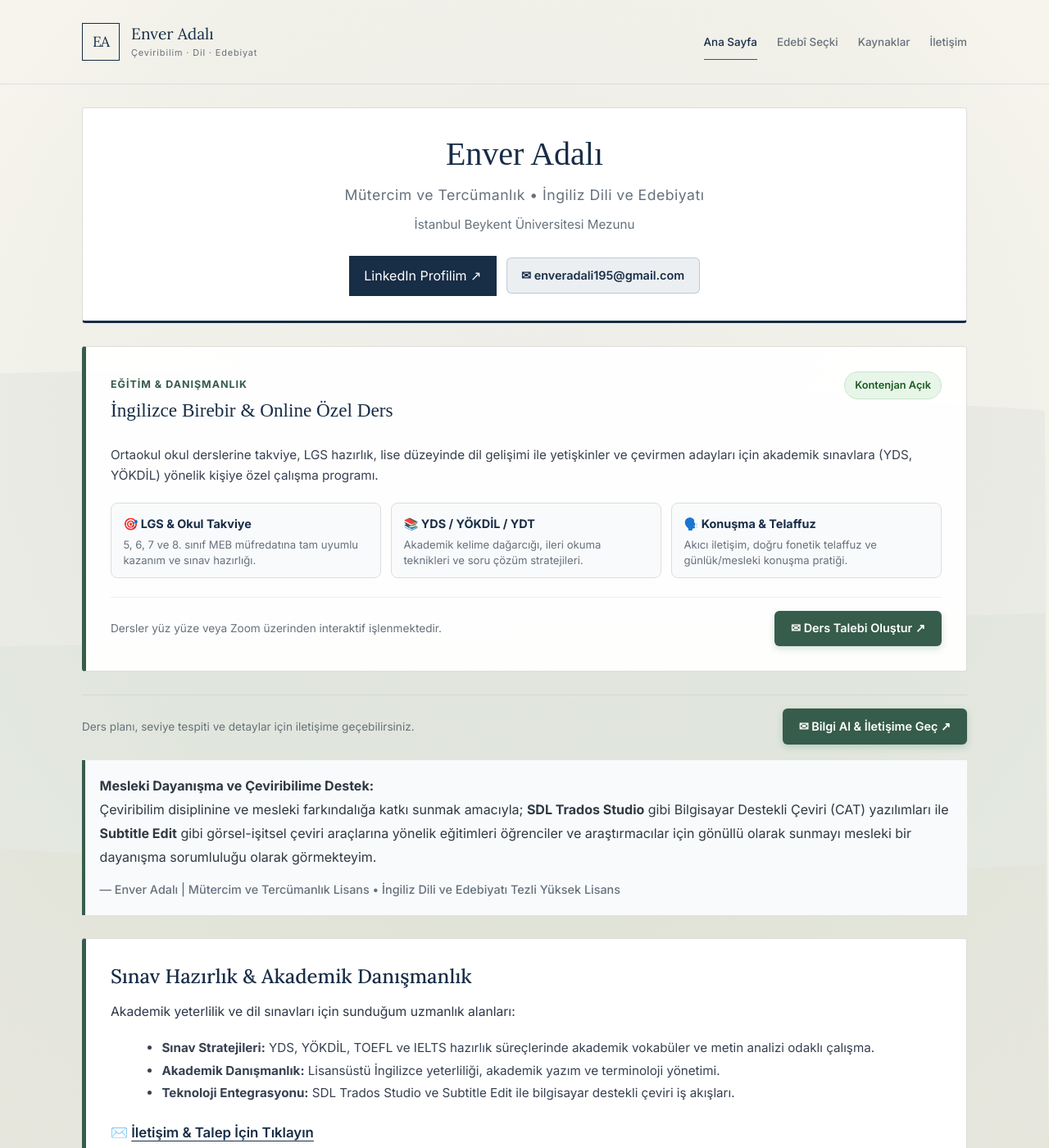
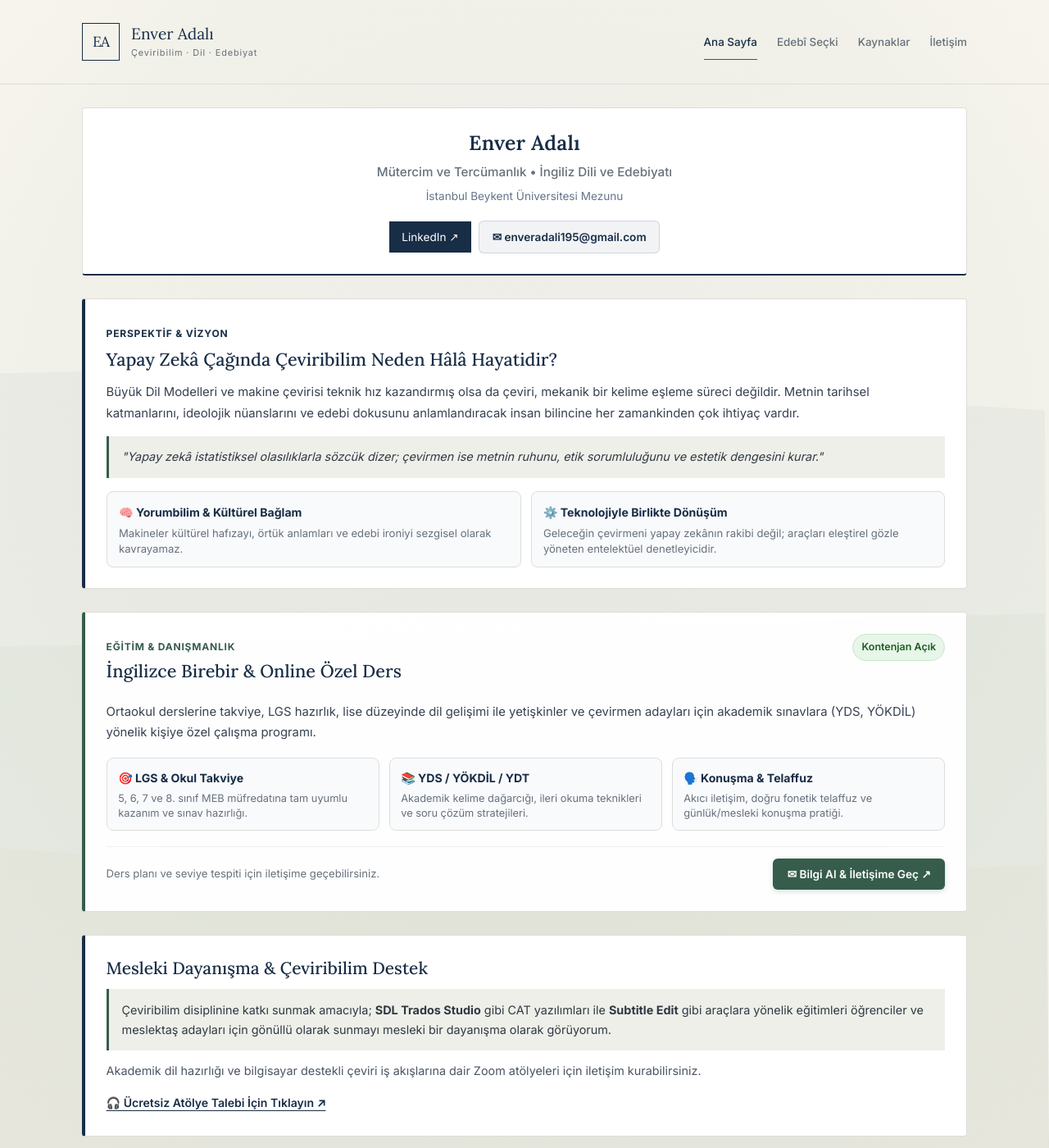
Before and after one commit to adalienver/adalienver.github.io, a Jekyll site: the page built from index.md, in a window 1280 px wide and 1400 px high. Shown: the whole window at 82% size. Built offline with Jekyll 4.4.1, drawn with Linux system fonts in a browser that asks for light colours; some of the changed text lies outside the part shown.

Commit message:
Update index.md

```diff
--- a/index.md
+++ b/index.md
@@ -3,112 +3,123 @@ layout: default
 title: Ana Sayfa
 ---
 
-<!-- PROFİL KARTI -->
-<div class="card" style="text-align: center; border-bottom: 3px solid var(--primary);">
-  <h1 style="font-family: 'Cinzel', serif; font-size: 2.5rem; color: var(--primary); margin-bottom: 0.5rem;">Enver Adalı</h1>
-  <p style="color: var(--muted); margin: 0; font-size: 1.1rem; letter-spacing: 0.5px;">
+<!-- PROFİL KARTI (SADE VE AKADEMİK) -->
+<div class="card" style="text-align: center; padding: 1.6rem 1.4rem; margin-bottom: 1.5rem; border-bottom: 2px solid var(--primary);">
+  <h1 style="font-family: 'Lora', serif; font-size: 1.55rem; font-weight: 600; color: var(--primary); margin: 0 0 0.35rem; letter-spacing: 0.2px;">
+    Enver Adalı
+  </h1>
+  <p style="color: var(--muted); font-size: 0.95rem; margin: 0; font-weight: 500;">
     Mütercim ve Tercümanlık • İngiliz Dili ve Edebiyatı
   </p>
-  <p style="color: var(--muted); font-size: 0.95rem; margin-top: 0.4rem;">
+  <p style="color: #64748b; font-size: 0.85rem; margin-top: 0.25rem;">
     İstanbul Beykent Üniversitesi Mezunu
   </p>
 
-  <!-- ETKİLEŞİM BUTONLARI (LINKEDIN & E-POSTA) -->
-  <div style="margin-top: 1.5rem; display: flex; justify-content: center; align-items: center; gap: 0.75rem; flex-wrap: wrap;">
-    <a href="{{ site.linkedin_url }}" target="_blank" rel="noopener noreferrer" class="btn-linkedin" style="margin-top: 0;">
-      LinkedIn Profilim ↗
+  <!-- ETKİLEŞİM BUTONLARI -->
+  <div style="margin-top: 1.1rem; display: flex; justify-content: center; align-items: center; gap: 0.6rem; flex-wrap: wrap;">
+    <a href="{{ site.linkedin_url }}" target="_blank" rel="noopener noreferrer" class="btn-linkedin" style="margin-top: 0; padding: 0.4rem 0.95rem; font-size: 0.85rem;">
+      LinkedIn ↗
     </a>
-    <a href="mailto:enveradali195@gmail.com" class="btn-email" style="display: inline-flex; align-items: center; gap: 0.5rem; background: rgba(21, 50, 91, 0.08); color: var(--primary) !important; padding: 0.5rem 1.1rem; border-radius: 6px; text-decoration: none; font-size: 0.9rem; font-weight: 600; border: 1px solid rgba(21, 50, 91, 0.2); transition: all 0.2s ease;">
+    <a href="mailto:enveradali195@gmail.com" style="display: inline-flex; align-items: center; gap: 0.4rem; background: rgba(21, 50, 91, 0.06); color: var(--primary) !important; padding: 0.4rem 0.95rem; border-radius: 6px; text-decoration: none; font-size: 0.85rem; font-weight: 600; border: 1px solid rgba(21, 50, 91, 0.15);">
       ✉ enveradali195@gmail.com
     </a>
   </div>
 </div>
+
+<!-- MANİFESTO: YAPAY ZEKÂ ÇAĞINDA ÇEVİRİBİLİM -->
+<div class="card" style="border-left: 4px solid var(--primary); background: #ffffff; padding: 1.6rem; margin-bottom: 1.5rem;">
+  <span style="font-size: 0.75rem; font-weight: 700; color: var(--primary); text-transform: uppercase; letter-spacing: 0.8px;">Perspektif & Vizyon</span>
+  <h2 style="font-family: 'Lora', serif; font-size: 1.35rem; color: var(--primary); margin: 0.25rem 0 0.85rem;">Yapay Zekâ Çağında Çeviribilim Neden Hâlâ Hayatidir?</h2>
+
+  <p style="font-size: 0.93rem; color: #374151; line-height: 1.75; margin-bottom: 0.85rem;">
+    Büyük Dil Modelleri ve makine çevirisi teknik hız kazandırmış olsa da çeviri, mekanik bir kelime eşleme süreci değildir. Metnin tarihsel katmanlarını, ideolojik nüanslarını ve edebi dokusunu anlamlandıracak insan bilincine her zamankinden çok ihtiyaç vardır.
+  </p>
+
+  <div class="abstract-quote" style="margin: 0.9rem 0; font-size: 0.9rem; line-height: 1.7; padding: 0.85rem 1rem;">
+    <em>"Yapay zekâ istatistiksel olasılıklarla sözcük dizer; çevirmen ise metnin ruhunu, etik sorumluluğunu ve estetik dengesini kurar."</em>
+  </div>
+
+  <div style="display: grid; grid-template-columns: repeat(auto-fit, minmax(220px, 1fr)); gap: 0.75rem; margin-top: 1rem;">
+    <div style="background: rgba(248, 250, 252, 0.85); border: 1px solid var(--border); padding: 0.75rem 0.9rem; border-radius: 8px;">
+      <strong style="color: var(--primary); font-size: 0.88rem; display: block; margin-bottom: 0.2rem;">🧠 Yorumbilim & Kültürel Bağlam</strong>
+      <span style="font-size: 0.82rem; color: var(--muted); line-height: 1.45; display: block;">Makineler kültürel hafızayı, örtük anlamları ve edebi ironiyi sezgisel olarak kavrayamaz.</span>
+    </div>
+
+    <div style="background: rgba(248, 250, 252, 0.85); border: 1px solid var(--border); padding: 0.75rem 0.9rem; border-radius: 8px;">
+      <strong style="color: var(--primary); font-size: 0.88rem; display: block; margin-bottom: 0.2rem;">⚙️ Teknolojiyle Birlikte Dönüşüm</strong>
+      <span style="font-size: 0.82rem; color: var(--muted); line-height: 1.45; display: block;">Geleceğin çevirmeni yapay zekânın rakibi değil; araçları eleştirel gözle yöneten entelektüel denetleyicidir.</span>
+    </div>
+  </div>
+</div>
+
 <!-- BİREBİR & ONLİNE ÖZEL DERS ALANI -->
-<div class="card" style="border-left: 5px solid var(--accent); background: rgba(255, 255, 255, 0.94);">
-  <div style="display: flex; justify-content: space-between; align-items: flex-start; flex-wrap: wrap; gap: 0.5rem; margin-bottom: 0.8rem;">
+<div class="card" style="border-left: 4px solid var(--accent); background: rgba(255, 255, 255, 0.96); padding: 1.6rem; margin-bottom: 1.5rem;">
+  <div style="display: flex; justify-content: space-between; align-items: flex-start; flex-wrap: wrap; gap: 0.5rem; margin-bottom: 0.6rem;">
     <div>
-      <span style="font-size: 0.78rem; font-weight: 700; color: var(--accent); text-transform: uppercase; letter-spacing: 1px;">Eğitim & Danışmanlık</span>
-      <h2 style="font-family: 'Cinzel', serif; font-size: 1.45rem; color: var(--primary); margin-top: 0.2rem;">İngilizce Birebir & Online Özel Ders</h2>
+      <span style="font-size: 0.75rem; font-weight: 700; color: var(--accent); text-transform: uppercase; letter-spacing: 0.8px;">Eğitim & Danışmanlık</span>
+      <h2 style="font-family: 'Lora', serif; font-size: 1.35rem; color: var(--primary); margin-top: 0.15rem;">İngilizce Birebir & Online Özel Ders</h2>
     </div>
-    <span style="background: #e8f5e9; color: #1b5e20; font-size: 0.8rem; font-weight: 600; padding: 0.3rem 0.75rem; border-radius: 999px; border: 1px solid #c8e6c9;">
+    <span style="background: #e8f5e9; color: #1b5e20; font-size: 0.78rem; font-weight: 600; padding: 0.25rem 0.65rem; border-radius: 999px; border: 1px solid #c8e6c9;">
       Kontenjan Açık
     </span>
   </div>
 
-  <p style="font-size: 0.95rem; color: #374151; line-height: 1.7; margin-bottom: 1.25rem;">
-    Ortaokul okul derslerine takviye, LGS hazırlık, lise düzeyinde dil gelişimi ile yetişkinler ve çevirmen adayları için akademik sınavlara (YDS, YÖKDİL) yönelik kişiye özel çalışma programı.
+  <p style="font-size: 0.93rem; color: #374151; line-height: 1.7; margin-bottom: 1.1rem;">
+    Ortaokul derslerine takviye, LGS hazırlık, lise düzeyinde dil gelişimi ile yetişkinler ve çevirmen adayları için akademik sınavlara (YDS, YÖKDİL) yönelik kişiye özel çalışma programı.
   </p>
 
-  <!-- ÖNE ÇIKAN DERS ALANLARI (GRID) -->
-  <div style="display: grid; grid-template-columns: repeat(auto-fit, minmax(220px, 1fr)); gap: 0.75rem; margin-bottom: 1.4rem;">
-    <div style="background: rgba(248, 250, 252, 0.85); border: 1px solid var(--border); padding: 0.75rem 0.9rem; border-radius: 8px;">
-      <strong style="color: var(--primary); font-size: 0.9rem; display: block; margin-bottom: 0.2rem;">🎯 LGS & Okul Takviye</strong>
-      <span style="font-size: 0.82rem; color: var(--muted); line-height: 1.4; display: block;">5, 6, 7 ve 8. sınıf MEB müfredatına tam uyumlu kazanım ve sınav hazırlığı.</span>
+  <!-- ÖNE ÇIKAN DERS ALANLARI -->
+  <div style="display: grid; grid-template-columns: repeat(auto-fit, minmax(210px, 1fr)); gap: 0.7rem; margin-bottom: 1.2rem;">
+    <div style="background: rgba(248, 250, 252, 0.85); border: 1px solid var(--border); padding: 0.7rem 0.85rem; border-radius: 8px;">
+      <strong style="color: var(--primary); font-size: 0.88rem; display: block; margin-bottom: 0.2rem;">🎯 LGS & Okul Takviye</strong>
+      <span style="font-size: 0.8rem; color: var(--muted); line-height: 1.4; display: block;">5, 6, 7 ve 8. sınıf MEB müfredatına tam uyumlu kazanım ve sınav hazırlığı.</span>
     </div>
 
-    <div style="background: rgba(248, 250, 252, 0.85); border: 1px solid var(--border); padding: 0.75rem 0.9rem; border-radius: 8px;">
-      <strong style="color: var(--primary); font-size: 0.9rem; display: block; margin-bottom: 0.2rem;">📚 YDS / YÖKDİL / YDT</strong>
-      <span style="font-size: 0.82rem; color: var(--muted); line-height: 1.4; display: block;">Akademik kelime dağarcığı, ileri okuma teknikleri ve soru çözüm stratejileri.</span>
+    <div style="background: rgba(248, 250, 252, 0.85); border: 1px solid var(--border); padding: 0.7rem 0.85rem; border-radius: 8px;">
+      <strong style="color: var(--primary); font-size: 0.88rem; display: block; margin-bottom: 0.2rem;">📚 YDS / YÖKDİL / YDT</strong>
+      <span style="font-size: 0.8rem; color: var(--muted); line-height: 1.4; display: block;">Akademik kelime dağarcığı, ileri okuma teknikleri ve soru çözüm stratejileri.</span>
     </div>
 
-    <div style="background: rgba(248, 250, 252, 0.85); border: 1px solid var(--border); padding: 0.75rem 0.9rem; border-radius: 8px;">
-      <strong style="color: var(--primary); font-size: 0.9rem; display: block; margin-bottom: 0.2rem;">🗣️ Konuşma & Telaffuz</strong>
-      <span style="font-size: 0.82rem; color: var(--muted); line-height: 1.4; display: block;">Akıcı iletişim, doğru fonetik telaffuz ve günlük/mesleki konuşma pratiği.</span>
+    <div style="background: rgba(248, 250, 252, 0.85); border: 1px solid var(--border); padding: 0.7rem 0.85rem; border-radius: 8px;">
+      <strong style="color: var(--primary); font-size: 0.88rem; display: block; margin-bottom: 0.2rem;">🗣️ Konuşma & Telaffuz</strong>
+      <span style="font-size: 0.8rem; color: var(--muted); line-height: 1.4; display: block;">Akıcı iletişim, doğru fonetik telaffuz ve günlük/mesleki konuşma pratiği.</span>
     </div>
   </div>
 
-  <!-- DERS TALEP BUTONU -->
-  <div style="display: flex; align-items: center; justify-content: space-between; flex-wrap: wrap; gap: 0.75rem; border-top: 1px solid rgba(0, 0, 0, 0.06); padding-top: 1rem;">
-    <span style="font-size: 0.85rem; color: var(--muted);">Dersler yüz yüze veya Zoom üzerinden interaktif işlenmektedir.</span>
-     <a href="mailto:enveradali195@gmail.com?subject=İngilizce%20Özel%20Ders%20Talebi&body=Merhaba,%0D%0A%0D%0AÖzel%20ders%20hakkında%20bilgi%20almak%20istiyorum.%0D%0A%0D%0AÖğrenci%20Adı-Soyadı:%20%0D%0ASınıf%20/%20Hedef%20(LGS,%20YDS,%20Okul%20vb.):%20%0D%0ATercih%20Edilen%20Format%20(Yüz%20yüze%20/%20Online):%20%0D%0Aİletişim%20Numarası:%20"
-       style="display: inline-flex; align-items: center; gap: 0.5rem; background: var(--accent); color: #ffffff !important; padding: 0.55rem 1.25rem; border-radius: 6px; text-decoration: none; font-size: 0.9rem; font-weight: 600; box-shadow: 0 3px 8px rgba(30, 107, 71, 0.2); transition: all 0.2s ease;">
-      ✉ Ders Talebi Oluştur ↗
+  <!-- TEK VE NET DERS TALEP BUTONU -->
+  <div style="display: flex; align-items: center; justify-content: space-between; flex-wrap: wrap; gap: 0.6rem; border-top: 1px solid rgba(0, 0, 0, 0.06); padding-top: 0.85rem;">
+    <span style="font-size: 0.82rem; color: var(--muted);">Ders planı ve seviye tespiti için iletişime geçebilirsiniz.</span>
+    <a href="mailto:enveradali195@gmail.com?subject=İngilizce%20Özel%20Ders%20Talebi&body=Merhaba%20Enver%20Hocam,%0D%0A%0D%0AÖzel%20ders%20hakkında%20bilgi%20almak%20istiyorum.%0D%0A%0D%0AÖğrenci%20Adı-Soyadı:%20%0D%0ASınıf%20/%20Hedef%20(LGS,%20YDS,%20Okul%20vb.):%20%0D%0ATercih%20Edilen%20Format%20(Yüz%20yüze%20/%20Online):%20%0D%0Aİletişim%20Numarası:%20"
+       style="display: inline-flex; align-items: center; gap: 0.4rem; background: var(--accent); color: #ffffff !important; padding: 0.45rem 1.1rem; border-radius: 6px; text-decoration: none; font-size: 0.85rem; font-weight: 600; box-shadow: 0 2px 6px rgba(30, 107, 71, 0.2);">
+      ✉ Bilgi Al & İletişime Geç ↗
     </a>
   </div>
 </div>
-<!-- DERS TALEP BUTONU -->
-<div style="display: flex; align-items: center; justify-content: space-between; flex-wrap: wrap; gap: 0.75rem; border-top: 1px solid rgba(0, 0, 0, 0.06); padding-top: 1rem;">
-  <span style="font-size: 0.85rem; color: var(--muted);">Ders planı, seviye tespiti ve detaylar için iletişime geçebilirsiniz.</span>
-  <a href="mailto:enveradali195@gmail.com?subject=İngilizce%20Özel%20Ders%20Talebi&body=Merhaba,%0D%0A%0D%0AÖzel%20ders%20hakkında%20bilgi%20almak%20istiyorum.%0D%0A%0D%0AÖğrenci%20Adı-Soyadı:%20%0D%0ASınıf%20/%20Hedef%20(LGS,%20YDS,%20Okul%20vb.):%20%0D%0ATercih%20Edilen%20Format%20(Yüz%20yüze%20/%20Online):%20%0D%0Aİletişim%20Numarası:%20"
-     style="display: inline-flex; align-items: center; gap: 0.5rem; background: var(--accent); color: #ffffff !important; padding: 0.55rem 1.25rem; border-radius: 6px; text-decoration: none; font-size: 0.9rem; font-weight: 600; box-shadow: 0 3px 8px rgba(30, 107, 71, 0.2); transition: all 0.2s ease;">
-    ✉ Bilgi Al & İletişime Geç ↗
-  </a>
-</div>
 
-
-  <div class="abstract-quote" style="border-left: 4px solid var(--accent); background: #f8fafc; padding: 1.1rem; margin-top: 1.2rem;">
-    <strong>Mesleki Dayanışma ve Çeviribilime Destek:</strong><br>
-    Çeviribilim disiplinine ve mesleki farkındalığa katkı sunmak amacıyla; <strong>SDL Trados Studio</strong> gibi Bilgisayar Destekli Çeviri (CAT) yazılımları ile <strong>Subtitle Edit</strong> gibi görsel-işitsel çeviri araçlarına yönelik eğitimleri öğrenciler ve araştırmacılar için gönüllü olarak sunmayı mesleki bir dayanışma sorumluluğu olarak görmekteyim.
-    <div style="margin-top: 0.8rem; font-size: 0.9rem; color: var(--muted); font-style: normal; font-weight: 500;">
-      — Enver Adalı | Mütercim ve Tercümanlık Lisans • İngiliz Dili ve Edebiyatı Tezli Yüksek Lisans
-    </div>
+<!-- MESLEKİ DAYANIŞMA & ÇEVİRİ TEKNOLOJİLERİ -->
+<div class="card" style="border-left: 4px solid var(--primary); padding: 1.6rem; margin-bottom: 1.5rem;">
+  <h2 style="font-family: 'Lora', serif; font-size: 1.3rem; color: var(--primary); margin: 0 0 0.6rem;">Mesleki Dayanışma & Çeviribilim Destek</h2>
+  <div class="abstract-quote" style="margin: 0.8rem 0; font-size: 0.9rem; line-height: 1.65; padding: 0.85rem 1rem;">
+    Çeviribilim disiplinine katkı sunmak amacıyla; <strong>SDL Trados Studio</strong> gibi CAT yazılımları ile <strong>Subtitle Edit</strong> gibi araçlara yönelik eğitimleri öğrenciler ve meslektaş adayları için gönüllü olarak sunmayı mesleki bir dayanışma olarak görüyorum.
   </div>
-
-
-<!-- SINAV HAZIRLIK & DANIŞMANLIK -->
-<div class="card" style="border-left: 5px solid var(--accent); background: #ffffff;">
-  <h2>Sınav Hazırlık & Akademik Danışmanlık</h2>
-  <p style="margin-top: 0.6rem; font-size: 0.98rem; color: #2d3748;">
-    Akademik yeterlilik ve dil sınavları için sunduğum uzmanlık alanları:
+  <p style="font-size: 0.9rem; color: #4b5563; line-height: 1.65; margin: 0.6rem 0;">
+    Akademik dil hazırlığı ve bilgisayar destekli çeviri iş akışlarına dair Zoom atölyeleri için iletişim kurabilirsiniz.
   </p>
-  <ul style="margin: 0.8rem 0 1.2rem 1.4rem; font-size: 0.95rem; color: #374151; line-height: 1.8;">
-    <li><strong>Sınav Stratejileri:</strong> YDS, YÖKDİL, TOEFL ve IELTS hazırlık süreçlerinde akademik vokabüler ve metin analizi odaklı çalışma.</li>
-    <li><strong>Akademik Danışmanlık:</strong> Lisansüstü İngilizce yeterliliği, akademik yazım ve terminoloji yönetimi.</li>
-    <li><strong>Teknoloji Entegrasyonu:</strong> SDL Trados Studio ve Subtitle Edit ile bilgisayar destekli çeviri iş akışları.</li>
-  </ul>
-  <p style="font-size: 1.05rem; font-weight: 600; color: var(--primary);">
-    ✉️ <a href="javascript:void(0)" onclick="openContactModal()" style="color: var(--primary); text-decoration: underline;">İletişim & Talep İçin Tıklayın</a>
-  </p>
+  <div style="margin-top: 0.8rem;">
+    <a href="javascript:void(0)" onclick="openContactModal()" style="display: inline-flex; align-items: center; gap: 0.35rem; font-size: 0.88rem; font-weight: 600; color: var(--primary); text-decoration: underline;">
+      🎧 Ücretsiz Atölye Talebi İçin Tıklayın ↗
+    </a>
+  </div>
 </div>
 
 <!-- KURUMSAL BAĞLANTILAR -->
-<div class="card">
-  <h2>Kurumsal Bağlantılar</h2>
+<div class="card" style="padding: 1.6rem; margin-bottom: 1.5rem;">
+  <h2 style="font-family: 'Lora', serif; font-size: 1.3rem; color: var(--primary); margin: 0 0 0.8rem;">Kurumsal Bağlantılar</h2>
   <div class="portal-grid">
     <a href="https://www.beykent.edu.tr/aday-ogrenci/bolumler-programlar/lisans/fen-edebiyat-fakultesi/ingilizce-mutercim-ve-tercumanlik" target="_blank" rel="noopener noreferrer" class="portal-item">
       <div>
         <strong>İngilizce Mütercim ve Tercümanlık</strong><br>
-        <span style="font-size: 0.85rem; color: var(--muted);">İstanbul Beykent Üniversitesi • Bölüm Detayı</span>
+        <span style="font-size: 0.82rem; color: var(--muted);">İstanbul Beykent Üniversitesi • Bölüm Detayı</span>
       </div>
       <span class="portal-tag">Bölüm Portalı ↗</span>
     </a>
@@ -116,58 +127,20 @@ title: Ana Sayfa
     <a href="https://lisansustu.beykent.edu.tr/yuksek-lisans/ingiliz-dili-ve-edebiyati-abd" target="_blank" rel="noopener noreferrer" class="portal-item">
       <div>
         <strong>İngiliz Dili ve Edebiyatı Anabilim Dalı</strong><br>
-        <span style="font-size: 0.85rem; color: var(--muted);">Lisansüstü Eğitim Enstitüsü Sayfası</span>
+        <span style="font-size: 0.82rem; color: var(--muted);">Lisansüstü Eğitim Enstitüsü Sayfası</span>
       </div>
       <span class="portal-tag">Enstitü Portalı ↗</span>
     </a>
   </div>
 </div>
 
-<!-- KAYNAKLAR KARTI -->
-<div class="card" style="text-align: center; background: #fafbfc; border: 1px dashed var(--primary);">
-  <h3> Kaynaklar Merkezi</h3>
-  <p style="font-size: 0.95rem; color: var(--muted); margin: 0.5rem 0 1rem;">
-    Dilbilgisi rehberleri, eşdizimlilik sözlükleri, BBC/British Council materyalleri ve okuma parçaları.
+<!-- KAYNAKLAR MERKEZİ KARTI -->
+<div class="card" style="text-align: center; background: rgba(250, 251, 252, 0.85); border: 1px dashed var(--primary); padding: 1.5rem;">
+  <h3 style="font-family: 'Lora', serif; font-size: 1.15rem; color: var(--primary); margin: 0 0 0.35rem;">📚 Kaynaklar Merkezi</h3>
+  <p style="font-size: 0.88rem; color: var(--muted); margin: 0 0 0.9rem;">
+    Korpus veri tabanları, collocation sözlükleri ve akademik yazım kılavuzları.
   </p>
-  <a href="{{ '/kaynaklar' | relative_url }}" style="font-weight: 700; color: var(--primary); text-decoration: none; border-bottom: 2px solid var(--primary);">
+  <a href="{{ '/kaynaklar' | relative_url }}" style="font-weight: 600; font-size: 0.9rem; color: var(--primary); text-decoration: none; border-bottom: 2px solid var(--primary); padding-bottom: 2px;">
     Kaynaklar Sayfasını Görüntüle →
   </a>
 </div>
-
-<!-- İLETİŞİM & HİZMETLER MODALI (AÇILIR PENCERE) -->
-<div id="contactModal" style="display: none; position: fixed; inset: 0; background: rgba(15, 23, 42, 0.6); backdrop-filter: blur(3px); z-index: 10000; align-items: center; justify-content: center; padding: 16px;">
-  <div style="position: relative; background: #ffffff; width: 100%; max-width: 540px; border-radius: 14px; padding: 24px; box-shadow: 0 20px 25px -5px rgba(0, 0, 0, 0.2); z-index: 10001; text-align: left;">
-    <button onclick="closeContactModal()" style="position: absolute; top: 14px; right: 16px; background: none; border: none; font-size: 24px; cursor: pointer; color: #94a3b8;">&times;</button>
-
-    <h3 style="margin-top: 0; color: #1e293b; font-size: 1.25rem;">İletişim & Hizmet Talebi</h3>
-    <p style="font-size: 0.9rem; color: #64748b; margin-bottom: 16px;">
-      İlgilendiğiniz alana tıklayarak doğrudan e-posta taslağı oluşturabilirsiniz:
-    </p>
-
-    <!-- Ücretsiz Seçenek -->
-    <a href="mailto:{{ site.email }}?subject=Ücretsiz%20Eğitim%20Talebi%20(Trados%20/%20Subtitle%20Edit)&body=Merhaba,%0D%0A%0D%0AMütercim-Tercümanlık%20dayanışması%20kapsamındaki%20Trados%20SDL%20Studio%20/%20Subtitle%20Edit%20eğitimine%20katılmak%20istiyorum.%0D%0A%0D%0AAd-Soyad:%20%0D%0AÜniversite/Bölüm:%20" style="display: block; text-decoration: none; border-radius: 10px; padding: 12px 14px; margin-bottom: 10px; background: #f0fdf4; border: 1px solid #bbf7d0;">
-      <div style="font-size: 0.72rem; font-weight: 700; color: #166534; text-transform: uppercase;">Ücretsiz (Öğrenci & Mezun Dayanışması)</div>
-      <div style="font-size: 0.95rem; font-weight: 600; color: #0f172a; margin: 4px 0;">🎧 SDL Trados Studio & Subtitle Edit Eğitimi</div>
-      <div style="font-size: 0.82rem; color: #64748b; line-height: 1.4;">Çeviribilim ve mütercim-tercümanlık öğrencileri/mezunları için Zoom üzerinden ücretsiz yazılım eğitimleri.</div>
-    </a>
-
-
-
-    <!-- Ücretli Seçenek  -->
-    <a href="mailto:{{ site.email }}?subject=Web%20Sitesi%20Kurulum%20Talebi&body=Merhaba,%0D%0A%0D%0APortfolyo%20/%20Akademik%20tanıtım%20için%20web%20sitesi%20kurulumu%20hakkında%20bilgi%20almak%20istiyorum.%0D%0A%0D%0AAd-Soyad:%20%0D%0AIstediğim%20Site%20Türü:%20" style="display: block; text-decoration: none; border-radius: 10px; padding: 12px 14px; margin-bottom: 10px; background: #f8fafc; border: 1px solid #e2e8f0;">
-      <div style="font-size: 0.72rem; font-weight: 700; color: #475569; text-transform: uppercase;">Ücretli Hizmet</div>
-      <div style="font-size: 0.95rem; font-weight: 600; color: #0f172a; margin: 4px 0;">🌐 Kişisel / Akademik Web Sitesi Kurulumu</div>
-      <div style="font-size: 0.82rem; color: #64748b; line-height: 1.4;">Akademisyenler, çevirmenler ve bireysel kullanım için modern portfolyo ve tanıtım sitesi kurulumu.</div>
-    </a>
-  </div>
-</div>
-
-<!-- JAVASCRIPT KODLARI -->
-<script>
-function openContactModal() {
-  document.getElementById('contactModal').style.display = 'flex';
-}
-function closeContactModal() {
-  document.getElementById('contactModal').style.display = 'none';
-}
-</script>
```
